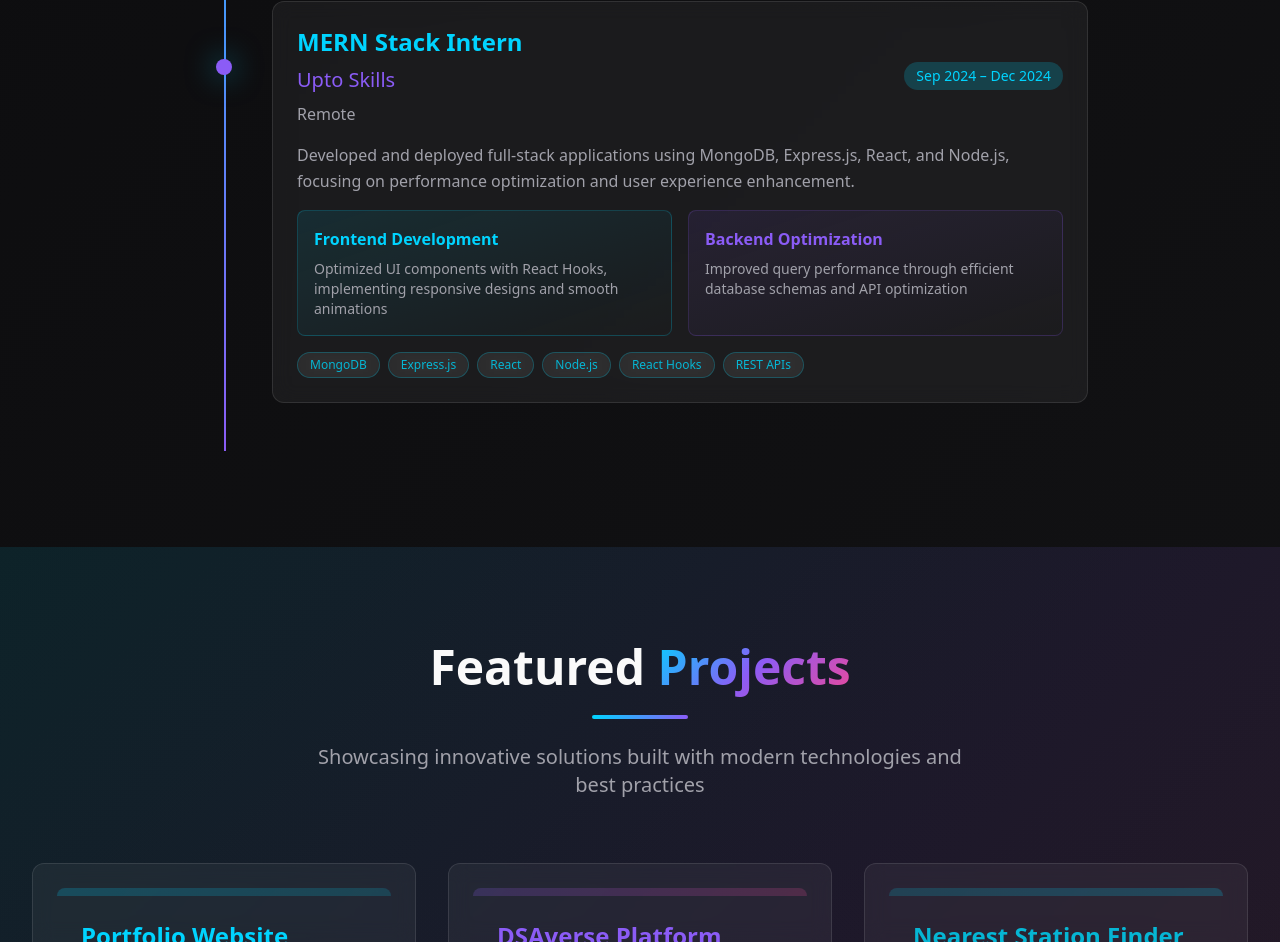
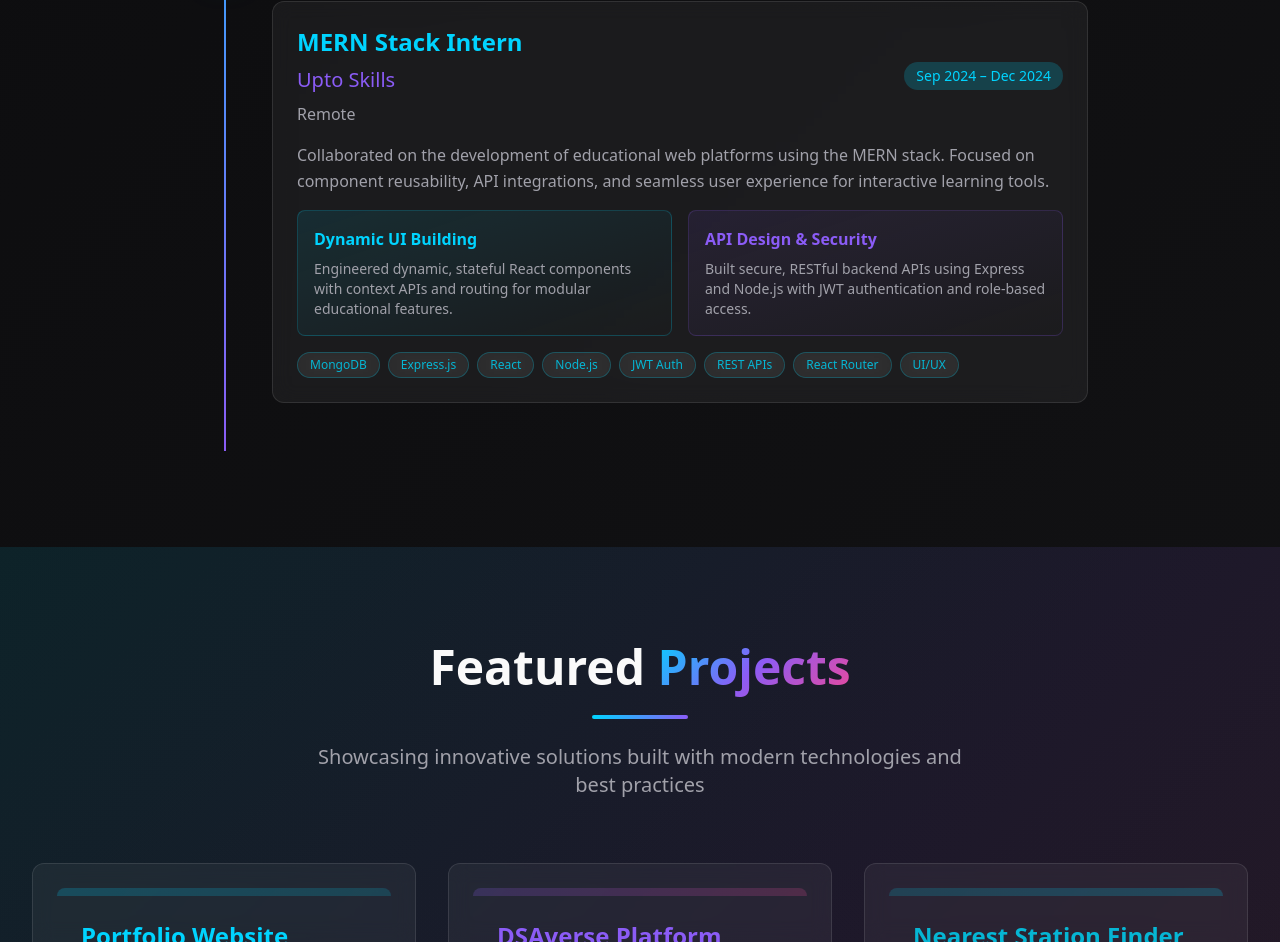
Before and after one commit to lokeshchintha/portfolio, a React (Vite) app: page / in a window 1280 px wide. Shown: the part 2489-3431 px from the top of the page. Built offline with nearby package versions, Linux system fonts and the light colour scheme.

Commit message:
Update Experience.tsx

```diff
--- a/src/components/Experience.tsx
+++ b/src/components/Experience.tsx
@@ -14,9 +14,9 @@ const Experience = () => {
             {/* Timeline Line */}
             <div className="absolute left-8 top-0 bottom-0 w-0.5 bg-gradient-to-b from-neon-blue to-neon-violet"></div>
 
-            {/* SlashMark Experience */}
+            {/* First Experience */}
             <div className="relative pl-20 pb-12 animate-fade-in">
-              {/* Timeline Dot */}
+              {/* Dot */}
               <div className="absolute left-6 top-6 w-4 h-4 bg-neon-blue rounded-full shadow-neon-blue animate-glow"></div>
 
               <div className="card-glass">
@@ -69,8 +69,10 @@ const Experience = () => {
                 </div>
               </div>
 
-              {/* Upto Skills Experience */}
-              <div className="absolute left-6 top-[500px] w-4 h-4 bg-neon-violet rounded-full shadow-neon-violet animate-glow"></div>
+              {/* Second Experience Dot */}
+              <div className="absolute left-6 top-125 w-4 h-4 bg-neon-violet rounded-full shadow-neon-violet animate-glow"></div>
+
+              {/* Second Experience */}
               <div className="mt-10 card-glass">
                 <div className="flex flex-col md:flex-row md:items-center md:justify-between mb-4">
                   <div>
@@ -89,27 +91,26 @@ const Experience = () => {
 
                 <div className="space-y-4">
                   <p className="text-muted-foreground leading-relaxed">
-                    Developed and deployed full-stack applications using MongoDB, Express.js, React, and Node.js,
-                    focusing on performance optimization and user experience enhancement.
+                    Collaborated on the development of educational web platforms using the MERN stack. Focused on component reusability, API integrations, and seamless user experience for interactive learning tools.
                   </p>
 
                   <div className="grid md:grid-cols-2 gap-4">
                     <div className="p-4 bg-gradient-to-br from-neon-blue/10 to-transparent rounded-lg border border-neon-blue/20">
-                      <h5 className="font-semibold text-neon-blue mb-2">Frontend Development</h5>
+                      <h5 className="font-semibold text-neon-blue mb-2">Dynamic UI Building</h5>
                       <p className="text-sm text-muted-foreground">
-                        Optimized UI components with React Hooks, implementing responsive designs and smooth animations
+                        Engineered dynamic, stateful React components with context APIs and routing for modular educational features.
                       </p>
                     </div>
                     <div className="p-4 bg-gradient-to-br from-neon-violet/10 to-transparent rounded-lg border border-neon-violet/20">
-                      <h5 className="font-semibold text-neon-violet mb-2">Backend Optimization</h5>
+                      <h5 className="font-semibold text-neon-violet mb-2">API Design & Security</h5>
                       <p className="text-sm text-muted-foreground">
-                        Improved query performance through efficient database schemas and API optimization
+                        Built secure, RESTful backend APIs using Express and Node.js with JWT authentication and role-based access.
                       </p>
                     </div>
                   </div>
 
                   <div className="flex flex-wrap gap-2 mt-6">
-                    {['MongoDB', 'Express.js', 'React', 'Node.js', 'React Hooks', 'REST APIs'].map((tech) => (
+                    {['MongoDB', 'Express.js', 'React', 'Node.js', 'JWT Auth', 'REST APIs', 'React Router', 'UI/UX'].map((tech) => (
                       <span
                         key={tech}
                         className="px-3 py-1 text-xs rounded-full glass border border-neon-cyan/30 text-neon-cyan"
```
